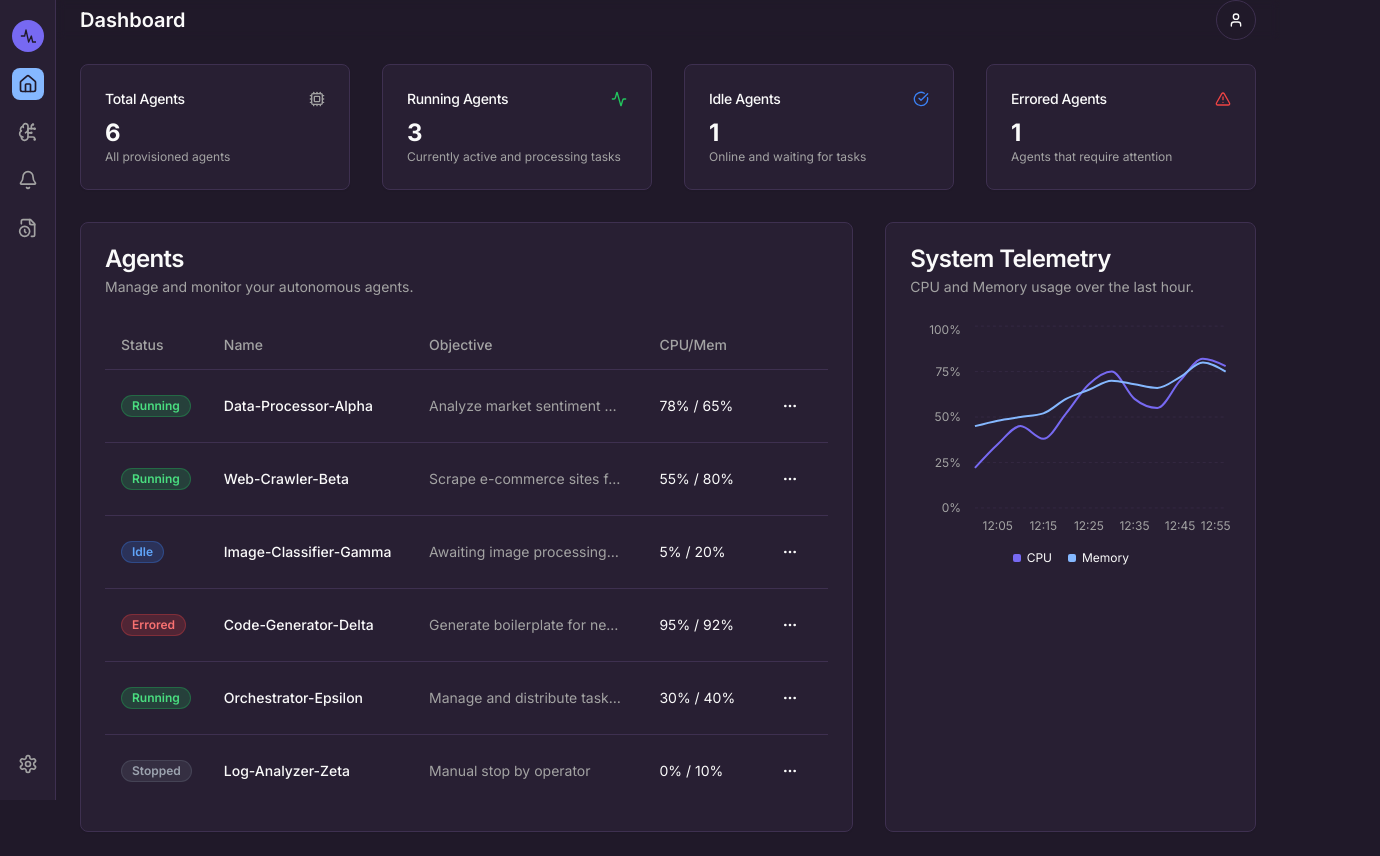
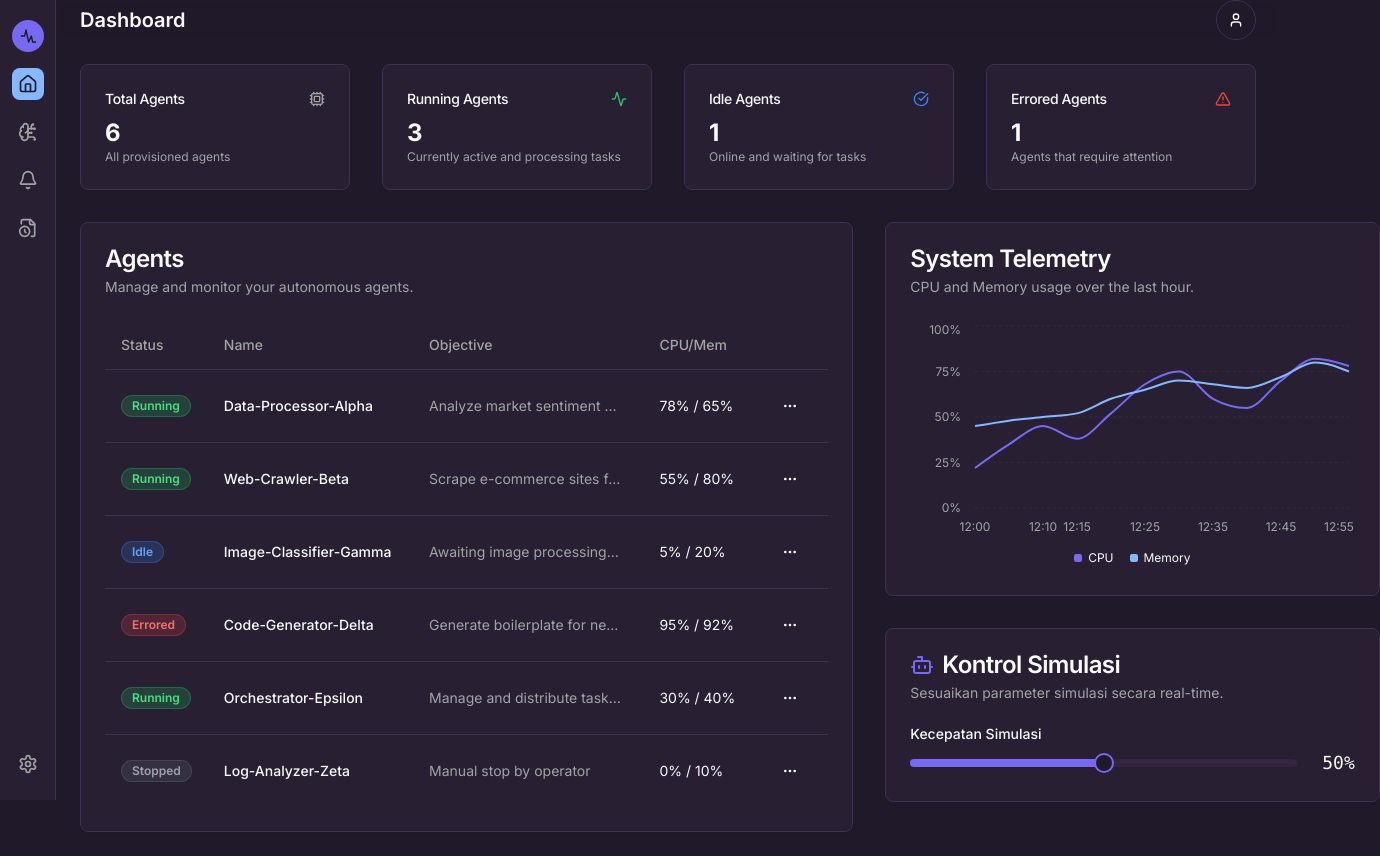
Before and after one commit to Adedev-W/GenAM-Studio-v1, a Next.js app: page /dashboard in a window 1280 px wide. Shown: the whole page, 1380 px wide, since content can reach past the window. Built offline with nearby package versions, Linux system fonts and the light colour scheme.

Commit message:
Buatkan ui interaktif untuk slider pada /dashboard ui

```diff
--- a/src/app/(app)/dashboard/page.tsx
+++ b/src/app/(app)/dashboard/page.tsx
@@ -1,6 +1,7 @@
 import AgentList from "@/components/dashboard/agent-list";
 import OverviewStats from "@/components/dashboard/overview-stats";
 import TelemetryCharts from "@/components/dashboard/telemetry-charts";
+import SimulationControl from "@/components/dashboard/simulation-control";
 
 export default function DashboardPage() {
   return (
@@ -10,7 +11,10 @@ export default function DashboardPage() {
         <div className="xl:col-span-2">
           <AgentList />
         </div>
-        <TelemetryCharts />
+        <div className="grid auto-rows-max items-start gap-4 md:gap-8">
+          <TelemetryCharts />
+          <SimulationControl />
+        </div>
       </div>
     </div>
   );
--- /dev/null
+++ b/src/components/dashboard/simulation-control.tsx
@@ -0,0 +1,44 @@
+"use client";
+
+import * as React from "react";
+import { Card, CardContent, CardDescription, CardHeader, CardTitle } from "@/components/ui/card";
+import { Label } from "@/components/ui/label";
+import { Slider } from "@/components/ui/slider";
+import { Bot } from "lucide-react";
+
+export default function SimulationControl() {
+  const [speed, setSpeed] = React.useState(50);
+
+  return (
+    <Card>
+      <CardHeader>
+        <CardTitle className="flex items-center gap-2">
+          <Bot className="h-6 w-6 text-primary" />
+          Kontrol Simulasi
+        </CardTitle>
+        <CardDescription>
+          Sesuaikan parameter simulasi secara real-time.
+        </CardDescription>
+      </CardHeader>
+      <CardContent>
+        <div className="grid gap-4">
+          <div className="grid gap-2">
+            <Label htmlFor="speed">Kecepatan Simulasi</Label>
+            <div className="flex items-center gap-4">
+              <Slider
+                id="speed"
+                min={0}
+                max={100}
+                step={1}
+                value={[speed]}
+                onValueChange={(value) => setSpeed(value[0])}
+                className="w-full"
+              />
+              <span className="font-mono text-lg w-12 text-right">{speed}%</span>
+            </div>
+          </div>
+        </div>
+      </CardContent>
+    </Card>
+  );
+}
```
